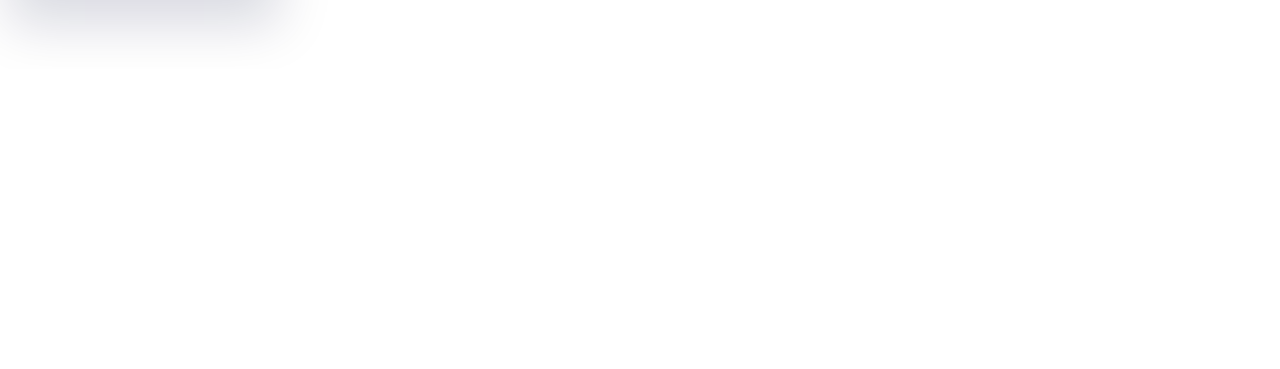
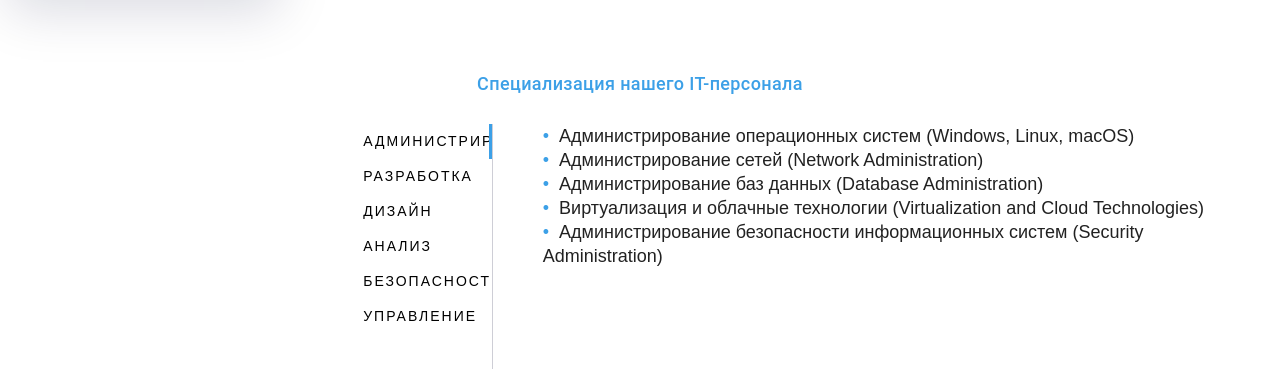
Before and after one commit to Spectr5032L/TSU-coursePractice, a PHP site: page / in a window 1280 px wide. Shown: the part 1560-1929 px from the top of the page. Before the commit the page ends 1596 px from the top, so only its background shows below. Run offline with PHP 8.4, Linux system fonts and the light colour scheme.

Commit message:
create specialization

```diff
--- a/assets/css/root/header.css
+++ b/assets/css/root/header.css
@@ -1,5 +1,5 @@
 a {
-    color: black;
+    color: black !important;
 
     &:hover {
         color: #3ca0e7;
--- a/assets/css/style.css
+++ b/assets/css/style.css
@@ -83,7 +83,7 @@
 }
 
 .table-title span {
-    color: #3CA0E7;
+    color: #3ca0e7;
 }
 
 .table-title strong {
@@ -295,3 +295,85 @@ section {
     -o-transition: all 300ms ease;
     transition: all 300ms ease;
 }
+
+
+/* СПЕЦИАЛИЗАЦИЯ РАБОЧИХ */
+
+Vertical Tabs .mdl-tabs__panel {
+    display: none;
+}
+
+.main-specialization {
+    width: 72vw;
+    display: flex;
+    justify-content: center;
+    align-items: center;
+    flex-direction: column;
+}
+
+.main-specialization h5 {
+    font-size: 18px;
+    color: #3ca0e7;
+}
+
+.mdl-tabs__panel-text {
+    font-size: 18px;
+}
+
+.vertical-mdl-tabs {
+    margin-top: 15px;
+    margin-left: 25vw;
+}
+
+.vertical-mdl-tabs .mdl-tabs__tab-bar {
+    -webkit-flex-direction: column;
+    -ms-flex-direction: column;
+    flex-direction: column;
+    padding-bottom: 35px;
+    height: inherit;
+    border-bottom: none;
+    border-right: 1px solid rgba(10, 11, 49, 0.20);
+}
+
+.vertical-mdl-tabs .mdl-tabs__tab {
+    width: 100%;
+    height: 35px;
+    line-height: 35px;
+    box-sizing: border-box;
+    letter-spacing: 2px;
+}
+
+.vertical-mdl-tabs .mdl-tabs__tab:hover {
+    background: rgba(158, 158, 158, 0.34);
+    color: black;
+}
+
+.vertical-mdl-tabs.mdl-tabs.is-upgraded a.mdl-tabs__tab.is-active {
+    border-right: 3px solid #3ca0e7;
+}
+
+.vertical-mdl-tabs.mdl-tabs.is-upgraded .mdl-tabs__tab.is-active:after {
+    content: inherit;
+    height: 0;
+}
+
+.vertical-mdl-tabs.mdl-tabs.is-upgraded .mdl-tabs__panel.is-active,
+.mdl-tabs__panel {
+    padding: 0 0 0 50px;
+}
+
+.vertical-mdl-tabs.mdl-tabs .mdl-tabs__tab {
+    text-align: left;
+}
+
+.text-center {
+    text-align: center;
+}
+
+/* .mdl-tabs.is-upgraded .mdl-tabs__tab.is-active {
+    color: #E21549;
+} */
+
+
+
+/* СТЭК ТЕХНОЛОГИЙ */
--- a/index.html
+++ b/index.html
@@ -1,11 +1,15 @@
 <!DOCTYPE html>
 <html lang="en">
+
 <head>
     <meta charset="UTF-8">
     <meta name="viewport" content="width=device-width, initial-scale=1.0">
     <title>Document</title>
     <link rel="stylesheet" href="assets/css/style.css">
+    <link rel="stylesheet" href="https://cdn.jsdelivr.net/npm/material-design-lite/material.min.css">
+    <script src="https://cdn.jsdelivr.net/npm/material-design-lite/material.min.js"></script>
 </head>
+
 <body>
 
     <header>
@@ -31,8 +35,8 @@
                     </li>
                     <li><a href="#">Кандидатам &dtrif;</a>
                         <ul class="dropdown">
-                        <li><a href="#">Вакансии</a></li>
-                        <li><a href="#">Обучение</a></li>
+                            <li><a href="#">Вакансии</a></li>
+                            <li><a href="#">Обучение</a></li>
                         </ul>
                     </li>
                     <li><a href="#">Компания</a></li>
@@ -48,7 +52,8 @@
                 <!-- <img class="description-img" src="assets/img/main-description-black.jpg" alt=""> -->
                 <div class="container-description">
                     <div class="description-text">
-                        <h3 class="text">HUBIT - подберем любых IT-специалистов быстро и качественно, чтобы помочь вашей компании расти.</h3>
+                        <h3 class="text">HUBIT - подберем любых IT-специалистов быстро и качественно, чтобы помочь вашей
+                            компании расти.</h3>
                     </div>
                     <div class="description-item">
                         <div class="item-table table-one">
@@ -80,9 +85,12 @@
                                         <span class="title">О компании</span>
                                         <h2>Соединяем опыт и надежность<br> с 1988 года! </h2>
                                     </div>
-                                    <div class="text-company">Наша цель - не просто удовлетворить ожидания клиентов, а превзойти их.
-                                        Мы гордимся тем, что наша компания олицетворяет стабильность, надежность и инновационный дух.
-                                        Присоединяйтесь к нам, и давайте вместе создадим будущее, которое превзойдет все ожидания.</div>
+                                    <div class="text-company">Наша цель - не просто удовлетворить ожидания клиентов, а
+                                        превзойти их.
+                                        Мы гордимся тем, что наша компания олицетворяет стабильность, надежность и
+                                        инновационный дух.
+                                        Присоединяйтесь к нам, и давайте вместе создадим будущее, которое превзойдет все
+                                        ожидания.</div>
                                     <ul class="list-style-one">
                                         <li>Инновационные решения</li>
                                         <li>Качество без компромиссов</li>
@@ -90,11 +98,11 @@
                                     </ul>
                                 </div>
                             </div>
-
                             <!-- img -->
                             <div class="image-column col-lg-6 col-md-12 col-sm-12">
                                 <div class="inner-column wow fadeInLeft">
-                                    <figure class="image-1"><img src="assets/img/people-meeting.jpg" alt=""></figure> <!-- assets/img/meeting-inside.jpg -->
+                                    <figure class="image-1"><img src="assets/img/people-meeting.jpg" alt=""></figure>
+                                    <!-- assets/img/meeting-inside.jpg -->
                                     <figure class="image-2"><img src="assets/img/office-place.jpg" alt=""></figure>
                                 </div>
                             </div>
@@ -102,9 +110,106 @@
                     </div>
                 </section>
             </div>
+            <div class="main-specialization">
+                <h5 class="text-center">Специализация нашего IT-персонала</h5>
+                <div class="mdl-tabs vertical-mdl-tabs mdl-js-tabs mdl-js-ripple-effect">
+                    <div class="mdl-grid mdl-grid--no-spacing">
+                        <div class="mdl-cell mdl-cell--2-col">
+                            <div class="mdl-tabs__tab-bar">
+                                <a href="#tab1-panel" class="mdl-tabs__tab is-active">
+                                    <span class="hollow-circle"></span>
+                                    Администрирование
+                                </a>
+                                <a href="#tab2-panel" class="mdl-tabs__tab">
+                                    <span class="hollow-circle"></span>
+                                    Разработка
+                                </a>
+                                <a href="#tab3-panel" class="mdl-tabs__tab">
+                                    <span class="hollow-circle"></span>
+                                    Дизайн
+                                </a>
+                                <a href="#tab4-panel" class="mdl-tabs__tab">
+                                    <span class="hollow-circle"></span>
+                                    Анализ данных
+                                </a>
+                                <a href="#tab5-panel" class="mdl-tabs__tab">
+                                    <span class="hollow-circle"></span>
+                                    Безопасность
+                                </a>
+                                <a href="#tab6-panel" class="mdl-tabs__tab">
+                                    <span class="hollow-circle"></span>
+                                    Управление
+                                </a>
+                            </div>
+                        </div>
+                        <div class="mdl-cell mdl-cell--10-col">
+                            <div class="mdl-tabs__panel is-active" id="tab1-panel">
+                                <ul class="list-style-one mdl-tabs__panel-text">
+                                    <li>Администрирование операционных систем (Windows, Linux, macOS)</li>
+                                    <li>Администрирование сетей (Network Administration)</li>
+                                    <li>Администрирование баз данных (Database Administration)</li>
+                                    <li>Виртуализация и облачные технологии (Virtualization and Cloud Technologies)</li>
+                                    <li>Администрирование безопасности информационных систем (Security Administration)
+                                    </li>
+                                </ul>
+                            </div>
+                            <div class="mdl-tabs__panel" id="tab2-panel">
+                                <ul class="list-style-one mdl-tabs__panel-text">
+                                    <li>Веб-разработка (Web Development)</li>
+                                    <li>Мобильная разработка (Mobile Development)</li>
+                                    <li>Разработка приложений (Application Development)</li>
+                                    <li>Фронтенд-разработка (Frontend Development)</li>
+                                    <li>Бэкенд-разработка (Backend Development)</li>
+                                    <li>Full-stack разработка (Full-stack Development)</li>
+                                </ul>
+                            </div>
+                            <div class="mdl-tabs__panel" id="tab3-panel">
+                                <ul class="list-style-one mdl-tabs__panel-text">
+                                    <li>UI дизайн (User Interface Design)</li>
+                                    <li>Графический дизайн (Graphic Design)</li>
+                                    <li>Интерактивный дизайн (Interactive Design)</li>
+                                    <li>Анимационный дизайн (Motion Design)</li>
+                                    <li>Визуализация данных (Data Visualization)</li>
+                                </ul>
+                            </div>
+                            <div class="mdl-tabs__panel" id="tab4-panel">
+                                <ul class="list-style-one mdl-tabs__panel-text">
+                                    <li>Бизнес-анализ данных (Business Data Analysis)</li>
+                                    <li>Анализ данных в реальном времени (Real-time Data Analysis)</li>
+                                    <li>Прогнозирование и моделирование данных (Data Forecasting and Modeling)</li>
+                                    <li>Аналитика больших данных (Big Data Analytics)</li>
+                                    <li>Визуализация данных и дашборды (Data Visualization and Dashboards)</li>
+                                    <li>Анализ текстовых данных (Text Data Analysis)</li>
+                                </ul>
+                            </div>
+                            <div class="mdl-tabs__panel" id="tab5-panel">
+                                <ul class="list-style-one mdl-tabs__panel-text">
+                                    <li>Этичное взломчество (Ethical Hacking)</li>
+                                    <li>Киберзащита (Cyber Defense)</li>
+                                    <li>Управление угрозами и рисками (Threat and Risk Management)</li>
+                                    <li>Пентестинг (Penetration Testing)</li>
+                                    <li>Криптография (Cryptography)</li>
+                                    <li>Безопасность приложений и кода (Application and Code Security)</li>
+                                </ul>
+                            </div>
+                            <div class="mdl-tabs__panel" id="tab6-panel">
+                                <ul class="list-style-one mdl-tabs__panel-text">
+                                    <li>Управление проектами (Project Management)</li>
+                                    <li>Продуктовый менеджмент (Product Management)</li>
+                                    <li>Управление программами (Program Management)</li>
+                                    <li>Лидерство и управление командами (Leadership and Team Management)</li>
+                                    <li>Стратегическое планирование (Strategic Planning)</li>
+                                    <li>Управление рисками и качеством (Risk and Quality Management)</li>
+                                </ul>
+                            </div>
+                        </div>
+                    </div>
+                </div>
+            </div>
 
         </div>
     </main>
 
 </body>
+
 </html>
```
